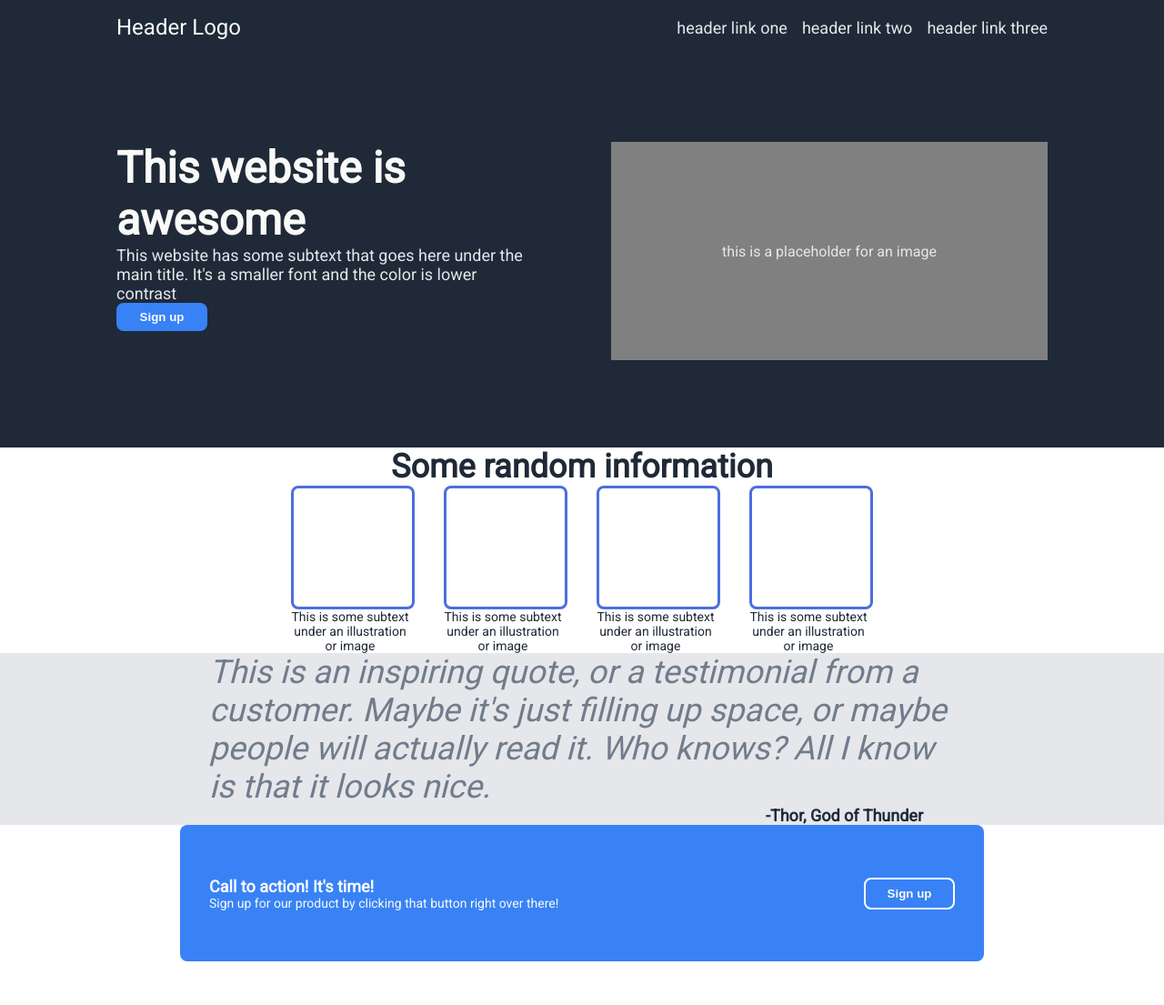
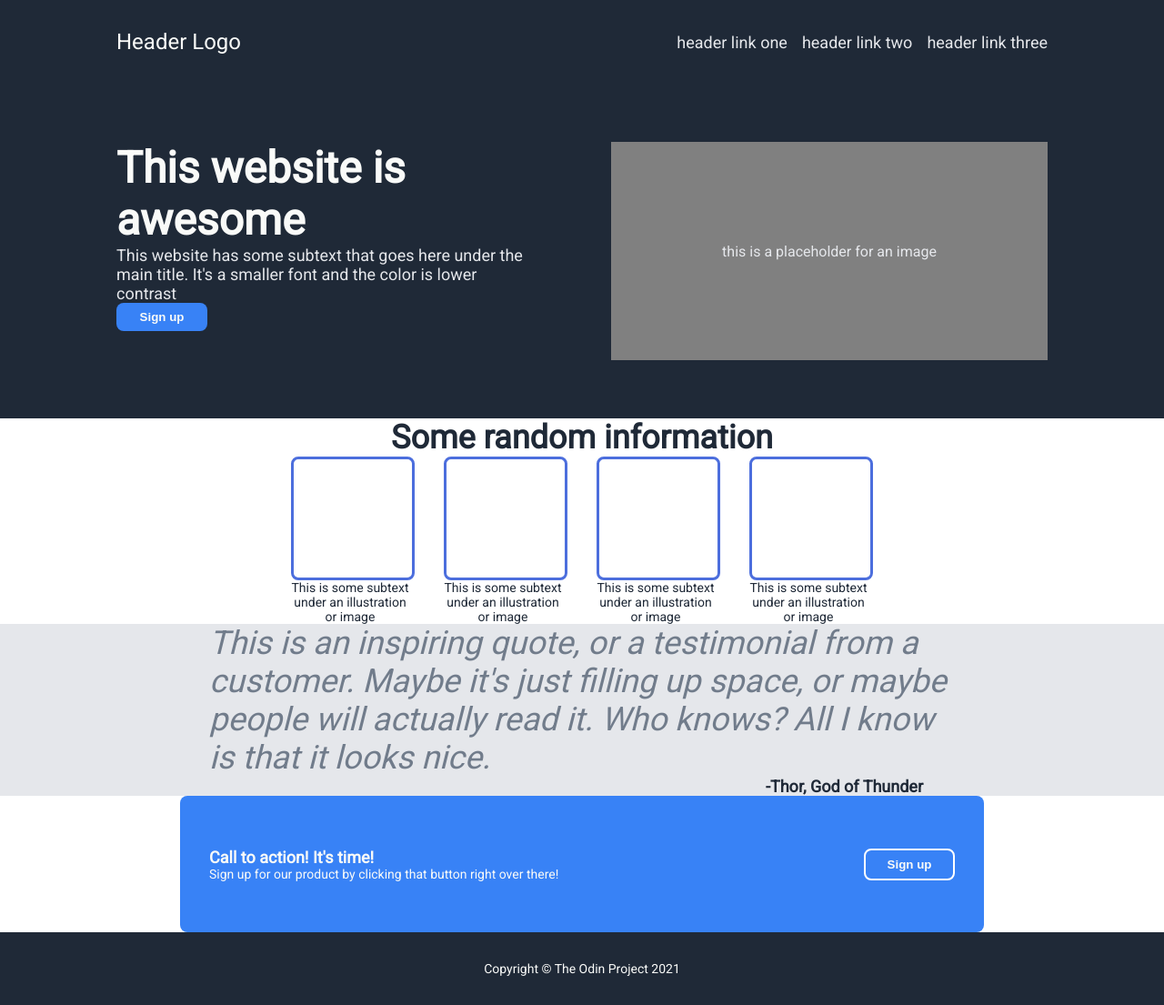
Before and after one commit to mdavison35/landing-page, a plain HTML site: page index.html in a window 1280 px wide. Shown: the whole page at 91% size. Before the commit the page ends 1057 px from the top, so only its background shows below. Drawn offline with Linux system fonts and the light colour scheme.

Commit message:
Add text to footer and adjust div sizing to fill page
This changes adds text and a background color to the footer. It then
adjusts the size of the content elements to fill the entire page.

```diff
--- a/index.html
+++ b/index.html
@@ -81,6 +81,6 @@
         <button class="border-button">Sign up</button>
       </div>
     </div>
-    <div class="content-5"></div>
+    <div class="footer">Copyright © The Odin Project 2021</div>
   </body>
 </html>
--- a/style.css
+++ b/style.css
@@ -3,6 +3,7 @@ body {
   display: flex;
   flex-direction: column;
   margin: 0;
+  min-height: 100vh;
 }
 
 p {
@@ -24,7 +25,7 @@ button {
   display: flex;
   justify-content: space-between;
   align-items: center;
-  padding: 16px 128px;
+  padding: 32px 128px;
 }
 
 .logo {
@@ -48,7 +49,8 @@ button {
   background-color: #1f2937;
   display: flex;
   justify-content: space-between;
-  padding: 96px 128px;
+  flex: 1;
+  padding: 64px 128px;
 }
 
 .hero-content {
@@ -75,6 +77,7 @@ button {
   flex-direction: column;
   justify-content: center;
   align-items: center;
+  flex: 1;
 }
 
 .info {
@@ -109,6 +112,7 @@ button {
   background-color: #e5e7eb;
   justify-content: center;
   align-items: center;
+  flex: 1;
 }
 
 .quote {
@@ -132,6 +136,7 @@ button {
   display: flex;
   justify-content: center;
   align-items: center;
+  flex: 1;
 }
 
 .sign-up {
@@ -162,3 +167,13 @@ button {
 .sign-up-text > p {
   font-size: 14px;
 }
+
+.footer {
+  display: flex;
+  justify-content: center;
+  align-items: center;
+  background-color: #1f2937;
+  color: #f9faf8;
+  font-size: 14px;
+  padding: 32px 0;
+}
```
